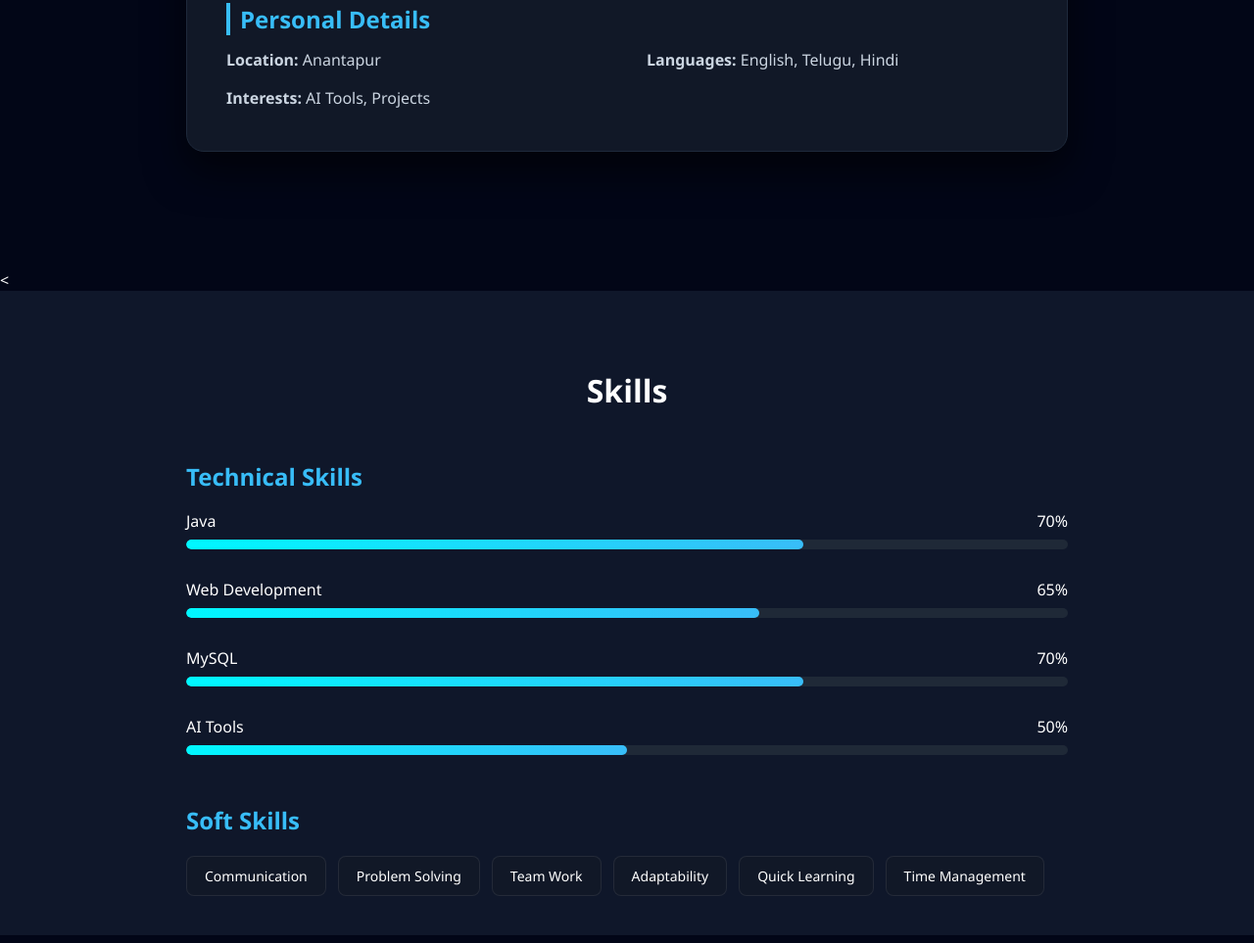
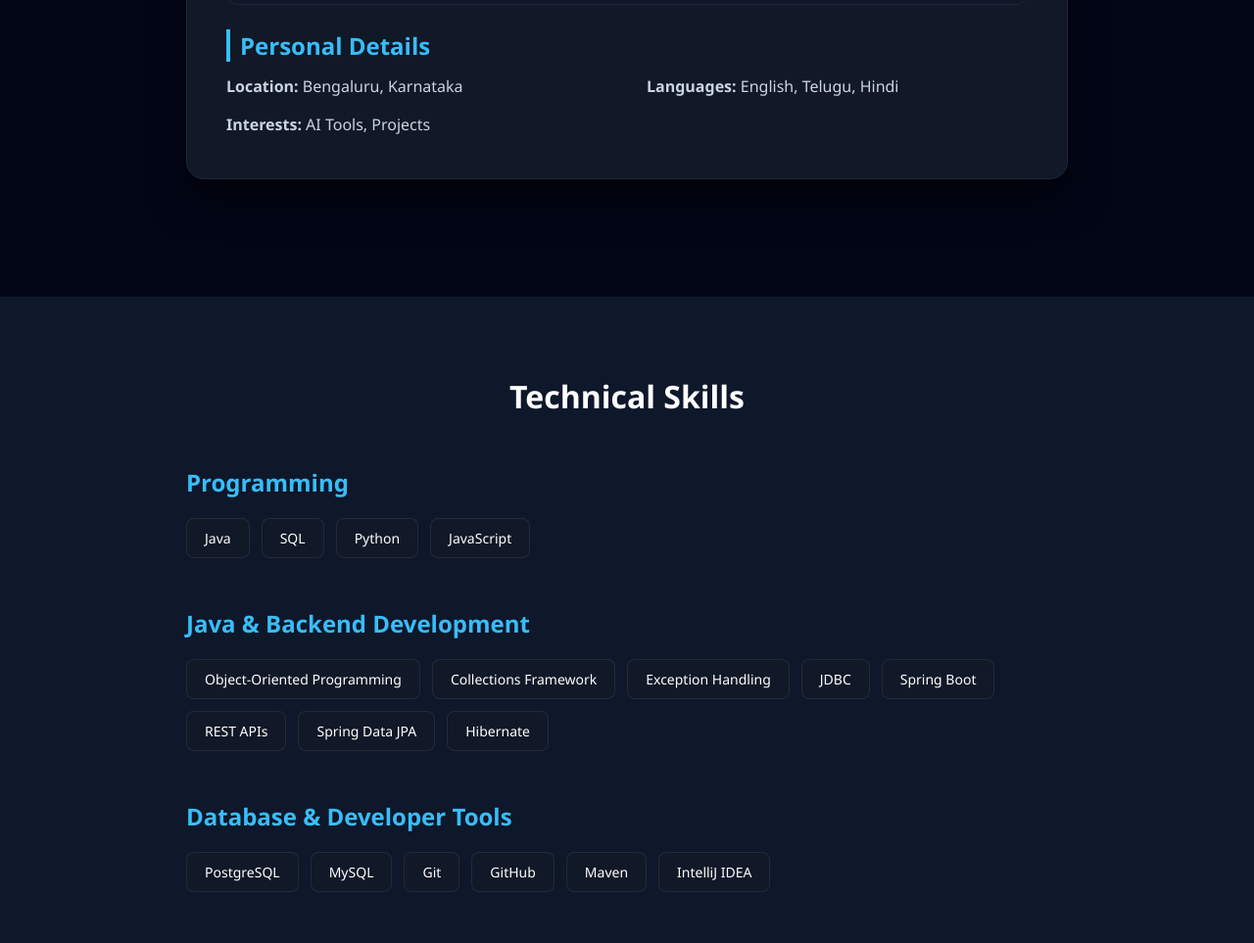
Before and after one commit to Narasimha289/portfolio, a website: page index.html in a window 1280 px wide. Shown: the part 1837-2800 px from the top of the page at 98% size. Drawn offline with Linux system fonts and the light colour scheme.

Commit message:
Update portfolio for Java developer profile

```diff
--- a/index.html
+++ b/index.html
@@ -49,8 +49,13 @@
         <div class="hero-content">
             <h1>Hello, I'm Narasimha Reddy</h1>
 
+            <h2>Java Developer | Spring Boot | Backend Development</h2>
+
             <p>
-                Developer passionate about building modern applications and solving real-world problems.
+                Aspiring Java Developer with hands-on practice in Java,
+                object-oriented programming, Spring Boot, REST APIs, and PostgreSQL.
+                I enjoy building practical applications and solving problems
+                through clean, maintainable code.
             </p>
 
             <div class="hero-buttons">
@@ -89,7 +94,14 @@
 <!-- DESCRIPTION -->
 <h2>Description</h2>
 <p>
-Motivated and detail-oriented aspiring developer with hands-on experience in building multiple technical projects. Strong interest in software engineering, AI-powered solutions, and modern application development. Known for adaptability, quick learning ability, and commitment to delivering quality results. Actively seeking opportunities to apply technical knowledge, contribute to real-world development challenges, and grow as a professional in dynamic and innovative environments.
+    Computer Science and Engineering graduate aspiring to build a career
+    as a Java Developer. I have practiced Core Java, object-oriented
+    programming, collections, exception handling, SQL, JDBC, Spring Boot,
+    REST API development, and PostgreSQL through structured learning
+    and hands-on projects. I am continuously improving my coding,
+    debugging, and software development skills. I am seeking an
+    entry-level Java Developer opportunity where I can contribute,
+    learn from experienced developers, and grow as a software engineer.
 </p>
 
 <br>
@@ -147,7 +159,7 @@ Motivated and detail-oriented aspiring developer with hands-on experience in bui
 <h2>Personal Details</h2>
 
 <div class="personal-grid">
-<p><strong>Location:</strong> Anantapur</p>
+<p><strong>Location:</strong> Bengaluru, Karnataka</p>
 <p><strong>Languages:</strong> English, Telugu, Hindi</p>
 <p><strong>Interests:</strong> AI Tools, Projects</p>
 </div>
@@ -156,62 +168,57 @@ Motivated and detail-oriented aspiring developer with hands-on experience in bui
 
 </section>
 
+
 <!-- SKILLS -->
-<<section id="skills" class="skills-section">
+<section id="skills" class="skills-section">
 
     <div class="skills-container">
-        <h2 class="section-title">Skills</h2>
+        <h2 class="section-title">Technical Skills</h2>
 
-        <h3 class="soft-title">Technical Skills</h3>
-
-        <div class="tech-skill">
-            <div class="skill-header">
-                <span>Java</span>
-                <span>70%</span>
-            </div>
-            <div class="skill-bar">
-                <div class="skill-fill" data-width="70%"></div>
-            </div>
+        <h3 class="soft-title">Programming</h3>
+        <div class="soft-container">
+            <div class="soft-card">Java</div>
+            <div class="soft-card">SQL</div>
+            <div class="soft-card">Python</div>
+            <div class="soft-card">JavaScript</div>
         </div>
 
-        <div class="tech-skill">
-            <div class="skill-header">
-                <span>Web Development</span>
-                <span>65%</span>
-            </div>
-            <div class="skill-bar">
-                <div class="skill-fill" data-width="65%"></div>
-            </div>
+        <h3 class="soft-title">Java & Backend Development</h3>
+        <div class="soft-container">
+            <div class="soft-card">Object-Oriented Programming</div>
+            <div class="soft-card">Collections Framework</div>
+            <div class="soft-card">Exception Handling</div>
+            <div class="soft-card">JDBC</div>
+            <div class="soft-card">Spring Boot</div>
+            <div class="soft-card">REST APIs</div>
+            <div class="soft-card">Spring Data JPA</div>
+            <div class="soft-card">Hibernate</div>
         </div>
 
-        <div class="tech-skill">
-            <div class="skill-header">
-                <span>MySQL</span>
-                <span>70%</span>
-            </div>
-            <div class="skill-bar">
-                <div class="skill-fill" data-width="70%"></div>
-            </div>
+        <h3 class="soft-title">Database & Developer Tools</h3>
+        <div class="soft-container">
+            <div class="soft-card">PostgreSQL</div>
+            <div class="soft-card">MySQL</div>
+            <div class="soft-card">Git</div>
+            <div class="soft-card">GitHub</div>
+            <div class="soft-card">Maven</div>
+            <div class="soft-card">IntelliJ IDEA</div>
         </div>
 
-        <div class="tech-skill">
-            <div class="skill-header">
-                <span>AI Tools</span>
-                <span>50%</span>
-            </div>
-            <div class="skill-bar">
-                <div class="skill-fill" data-width="50%"></div>
-            </div>
+        <h3 class="soft-title">Web Technologies</h3>
+        <div class="soft-container">
+            <div class="soft-card">HTML</div>
+            <div class="soft-card">CSS</div>
+            <div class="soft-card">Responsive Design</div>
         </div>
 
-        <h3 class="soft-title">Soft Skills</h3>
-
+        <h3 class="soft-title">Professional Skills</h3>
         <div class="soft-container">
+            <div class="soft-card">Problem Solving</div>
             <div class="soft-card">Communication</div>
-            <div class="soft-card">Problem Solving</div>
-            <div class="soft-card">Team Work</div>
+            <div class="soft-card">Teamwork</div>
             <div class="soft-card">Adaptability</div>
-            <div class="soft-card">Quick Learning</div>
+            <div class="soft-card">Continuous Learning</div>
             <div class="soft-card">Time Management</div>
         </div>
     </div>
@@ -222,6 +229,38 @@ Motivated and detail-oriented aspiring developer with hands-on experience in bui
 <section id="projects" class="projects-section">
 
 <h2 class="section-title">Projects</h2>
+
+
+<div class="project-card">
+
+    <h3>Order Management System</h3>
+
+    <p>
+        Developing a backend application for managing orders and products
+        using Java, Spring Boot, Spring Data JPA, and PostgreSQL.
+        The project uses REST APIs, database persistence, input validation,
+        and authentication-related components.
+    </p>
+
+    <div class="project-tech">
+        <span>Java 21</span>
+        <span>Spring Boot</span>
+        <span>REST APIs</span>
+        <span>Spring Data JPA</span>
+        <span>PostgreSQL</span>
+        <span>Maven</span>
+        <span>Git</span>
+    </div>
+
+    <div class="project-links">
+        <a href="https://github.com/Narasimha289/order-management-system"
+           target="_blank" rel="noopener noreferrer">
+            <u>View on GitHub</u>
+        </a>
+    </div>
+
+</div>
+
 
 <div class="project-card">
 
@@ -539,8 +578,10 @@ Motivated and detail-oriented aspiring developer with hands-on experience in bui
     <div class="footer-col">
         <h2>Narasimha Reddy Kodekondla</h2>
         <p>
-            Passionate developer focused on building real-world applications,
-            learning modern technologies and delivering quality solutions.
+            Aspiring Java Developer focused on building practical backend
+            applications using Java, Spring Boot, REST APIs, and PostgreSQL.
+            Continuously learning software engineering fundamentals and
+            developing reliable, maintainable applications.
         </p>
     </div>
 
```
